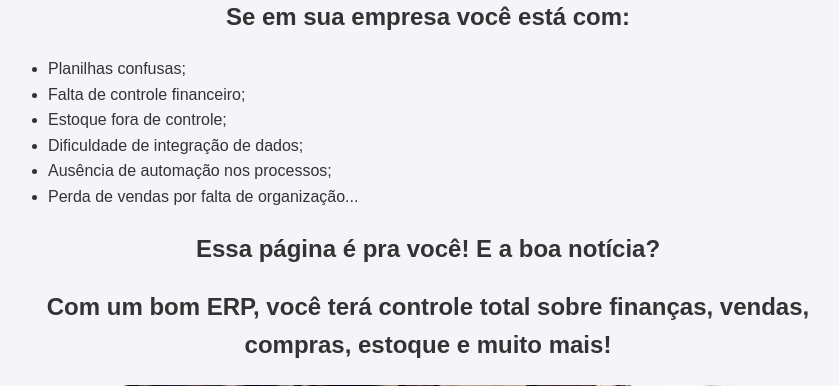
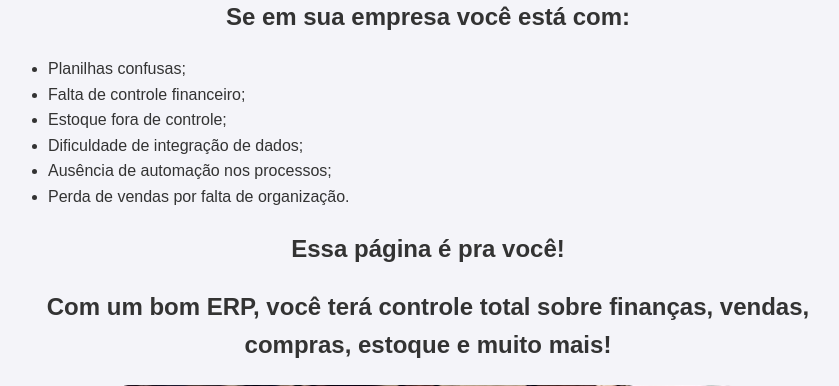
Before and after one commit to emersonjuniorl/landingpage, a Flask app: page / in a window 1280 px wide. Shown: the part 229-615 px from the top of the page, without its empty margins (212-1051 px from the left). Run offline with Flask 3, Linux system fonts and the light colour scheme.

Commit message:
Ajuste texto e CSS

```diff
--- a/templates/index.html
+++ b/templates/index.html
@@ -23,11 +23,11 @@
                 <li>Estoque fora de controle;</li>
                 <li>Dificuldade de integração de dados;</li>
                 <li>Ausência de automação nos processos;</li>
-                <li>Perda de vendas por falta de organização...</li>
+                <li>Perda de vendas por falta de organização.</li>
             </ul>
         </section>
         <section id="solution">
-            <h2>Essa página é pra você! E a boa notícia?</h2>
+            <h2>Essa página é pra você!</h2>
             <p>
             <h2>Com um bom ERP, você terá controle total sobre finanças, vendas, compras, estoque e muito mais!</h2>
         </section>
@@ -61,7 +61,7 @@
             <img src="/static/images/image2.jpeg" alt="Descrição da imagem 2">
         </div>
         <section id="pricing">
-            <h2>E se eu te contar que você pode utilizar esse ERP de forma gratuita?</h2>
+            <h2 style="color: red;">E se eu te contar que você pode utilizar esse ERP de forma gratuita?</h2>
             <p>É isso mesmo! Você não entendeu errado.</p>
             <p>Sim, trata-se do ERP MarketUP, é uma plataforma de gestão totalmente grátis e sem nenhum limite de utilização das suas funcionalidades.</p>
             <p>Nada de restrições, emita a quantidade necessária de notas fiscais, cadastre quantos produtos tiver em catálogo, mantenha seu histórico de atendimentos e muito mais.</p>
@@ -70,7 +70,7 @@
             </a>
         </section>
         <section id="services">
-            <h2>E o que estamos te oferecendo aqui então?</h2>
+            <h2 style="color: red;">E o que estamos te oferecendo aqui então?</h2>
             <p>Oferecemos e cobramos por serviços especializados de configuração, migração de dados, treinamento e suporte!</p>
             <p>Dedique o seu tempo para o seu negócio e deixe-nos ajuda-lo na implantação e início de uso do sistema.</p>
         </section>
```
